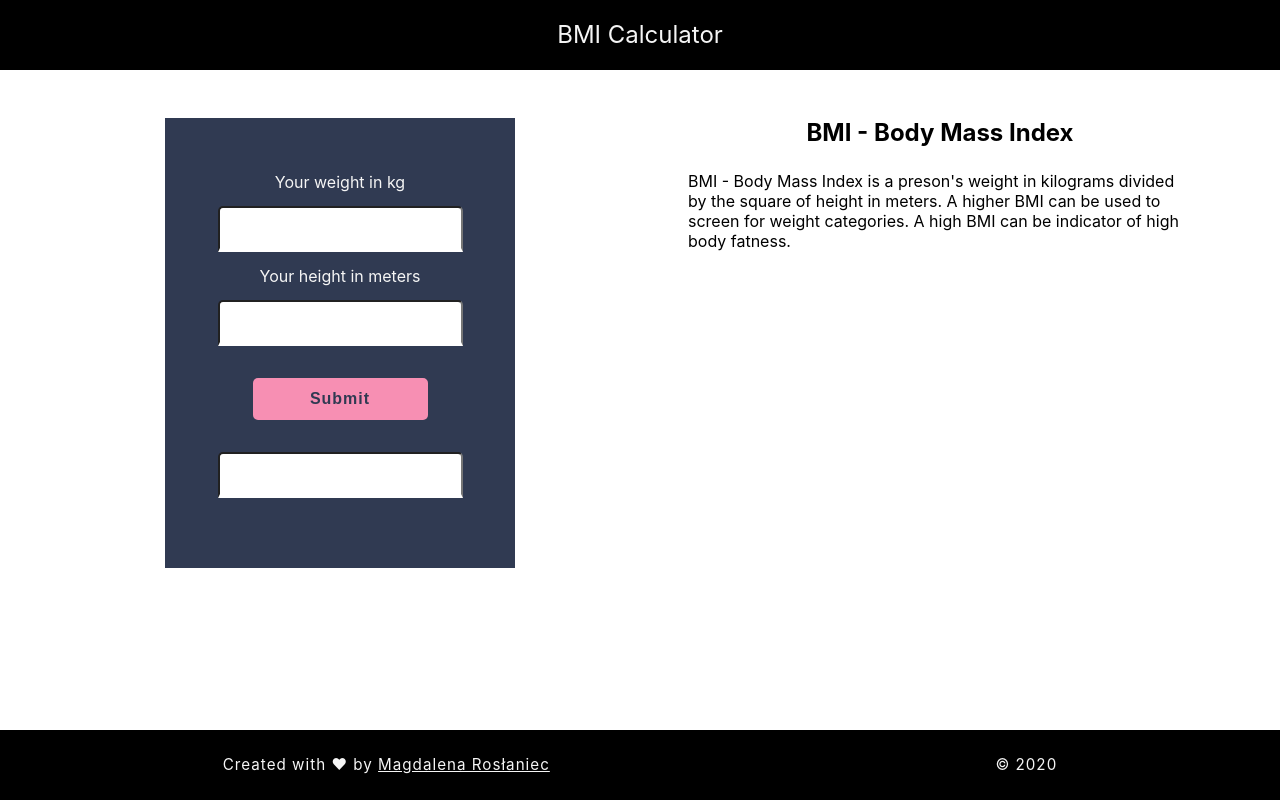
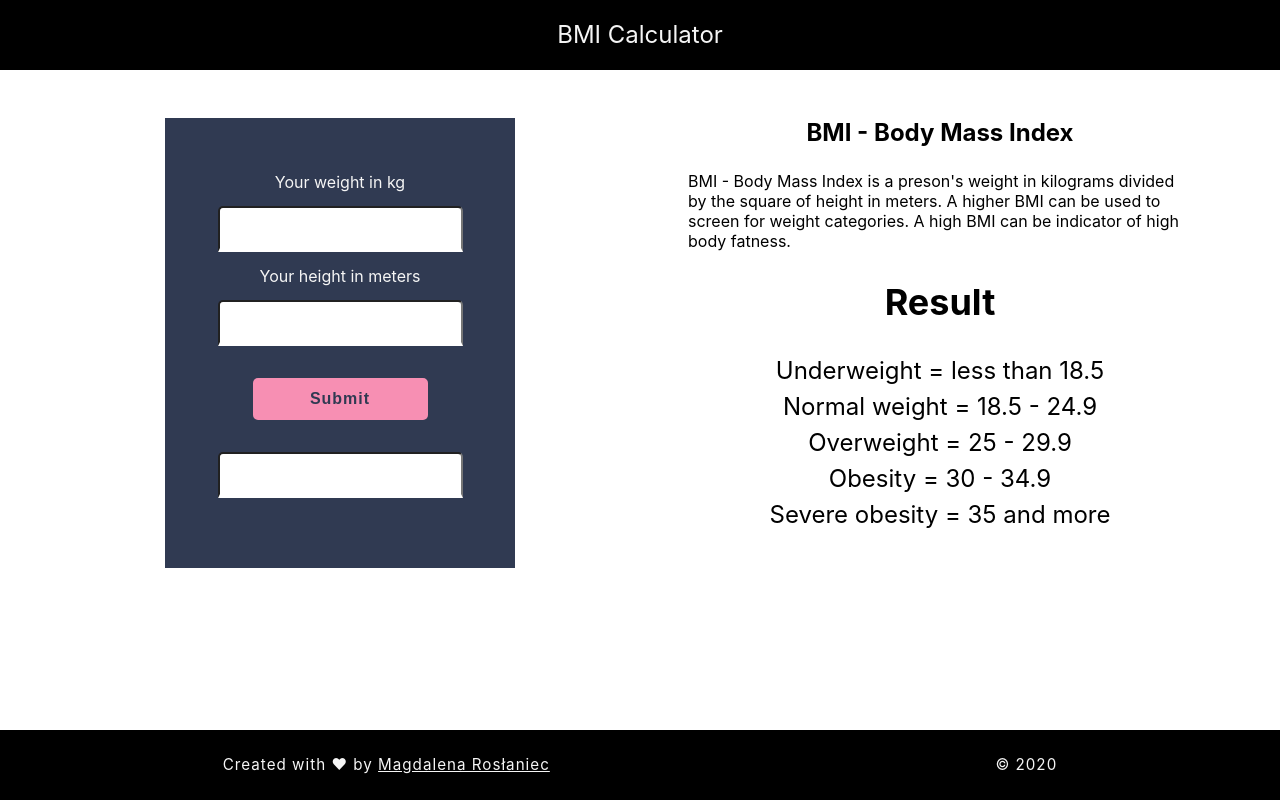
Before and after one commit to maknetaRo/bmi, a React (Create React App) app: page / in a window 1280 px wide. Built offline with nearby package versions, Linux system fonts and the light colour scheme.

Commit message:
display bmi description

```diff
--- a/src/components/BmiDescription/BmiDescription.js
+++ b/src/components/BmiDescription/BmiDescription.js
@@ -1,7 +1,7 @@
 import React from "react";
 
 function BmiDescription(props) {
-  return <p className={props.data.class}>{props.data.titles}</p>;
+  return <p className={props.data.class}>{props.data.title}</p>;
 }
 
 export default BmiDescription;
--- a/src/components/DescBox/DescBox.css
+++ b/src/components/DescBox/DescBox.css
@@ -16,3 +16,10 @@
   text-align: center;
   padding-bottom: 1.5rem;
 }
+
+.result-desc {
+  padding-top: 1.5rem;
+  text-align: center;
+  line-height: 1.5;
+  font-size: 1.5rem;
+}
--- a/src/components/DescBox/DescBox.js
+++ b/src/components/DescBox/DescBox.js
@@ -5,7 +5,7 @@ import "./DescBox.css";
 
 function DescBox(props) {
   const results = BMI_DESC.map((item) => (
-    <BmiDescription class="range" key={item.id} data={item.title} />
+    <BmiDescription class="range" key={item.id} data={item} />
   ));
   return (
     <section className="text-box">
@@ -13,7 +13,10 @@ function DescBox(props) {
         <h2 className="title-desc">{BMI_TITLE}</h2>
         {BMI_TEXT}
       </article>
-      {results}
+      <article className="result-desc">
+        <h2 className="title-desc">Result</h2>
+        {results}
+      </article>
     </section>
   );
 }
--- a/src/const.js
+++ b/src/const.js
@@ -21,7 +21,7 @@ export const BMI_DESC = [
   },
   {
     id: 4,
-    title: "Obesity = 30 - 35",
+    title: "Obesity = 30 - 34.9",
     description: "",
   },
   {
```
